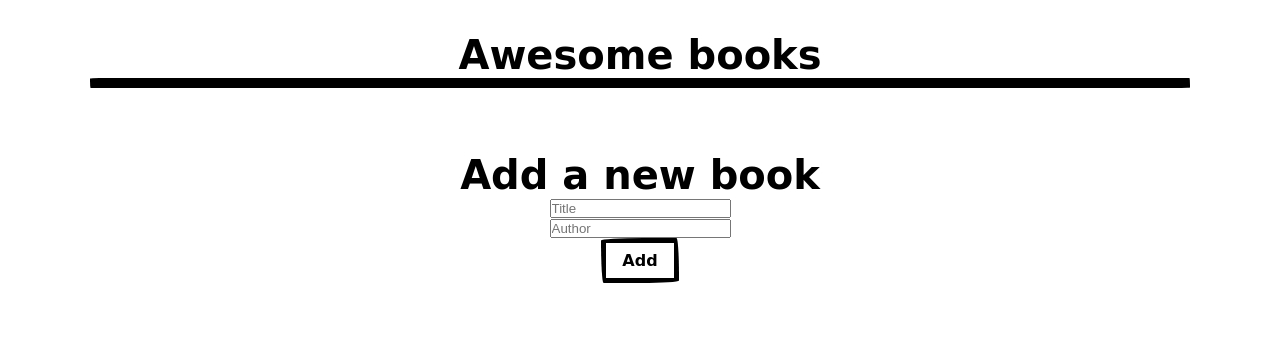
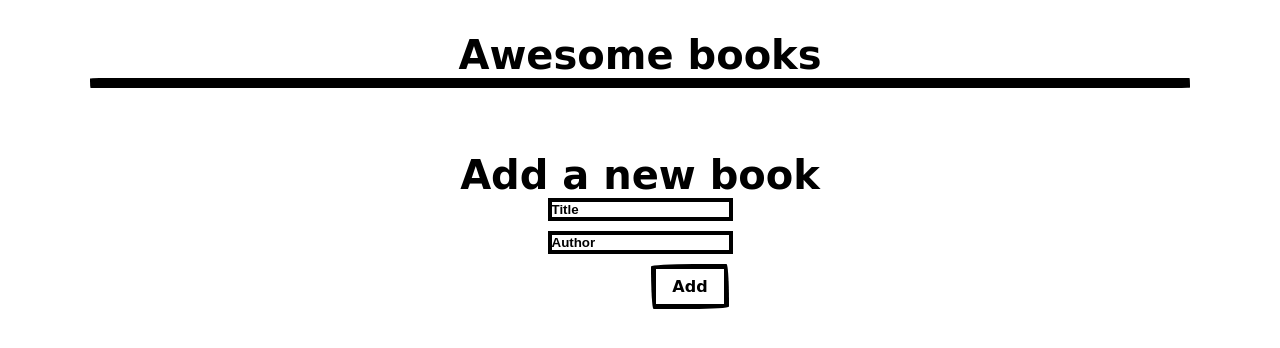
Before and after one commit to anuarshaidenov/Awesome-books, a website with bundled scripts: page index.html in a window 1280 px wide. Built offline with nearby package versions, Linux system fonts and the light colour scheme; a web font is replaced by a local one.

Commit message:
Add styles to the second section of the page

```diff
--- a/styles/main.scss
+++ b/styles/main.scss
@@ -59,3 +59,21 @@ section {
     background-color: rgba(163, 163, 163, 0.5);
   }
 }
+
+form {
+  margin: 0;
+
+  input {
+    margin-bottom: 10px;
+    border: 4px solid #000;
+  }
+
+  input::placeholder {
+    font-weight: bold;
+    font-family: inherit;
+    color: #000;
+  }
+  button {
+    margin-left: 100px;
+  }
+}
```
Also changed, not shown: README.md, styles/main.css, 1 other file.
